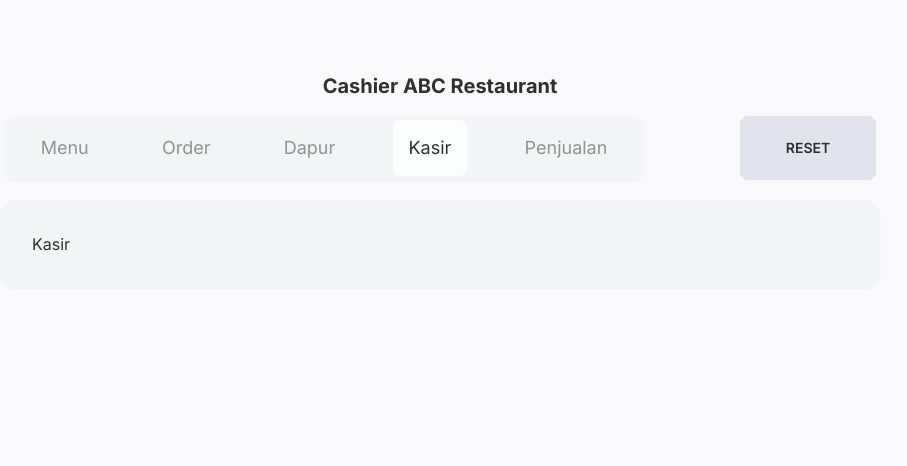
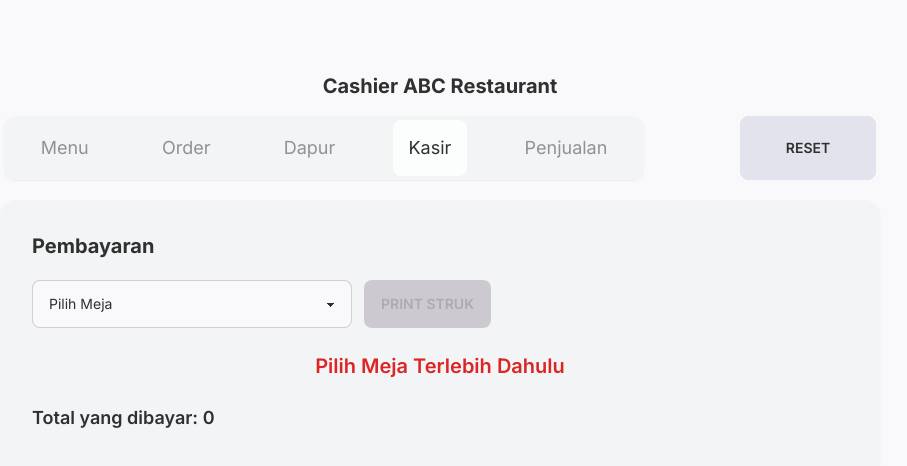
Before and after one commit to baskararestu/restaurant-cashier, a Next.js app: page /kasir in a window 1280 px wide. Shown: the top 466 px of the page, without its empty margins (200-1107 px from the left). Built offline with nearby package versions, Linux system fonts and the light colour scheme.

Commit message:
[feat] Kasir
-list order based on selected table
-print struk order based on selected table

```diff
--- /dev/null
+++ b/src/app/kasir/KasirContent.tsx
@@ -0,0 +1,87 @@
+import { Order } from "@/lib/Type";
+import { tableList } from "@/lib/data";
+import React, { useState } from "react";
+import { useKantinFunctions } from "./KasirFunctions";
+
+function KasirContent() {
+  const { selectedTable, orders, handleTableSelect, handlePrintStruk } =
+    useKantinFunctions();
+
+  const paymentPrice = orders.reduce(
+    (total, order) => total + order.totalPrice,
+    0
+  );
+  console.log(orders, "orders");
+
+  return (
+    <div className="flex flex-col gap-3">
+      <div className="flex gap-3 items-center">
+        <select
+          className="select select-bordered w-full max-w-xs"
+          value={selectedTable || ""}
+          onChange={(event) => handleTableSelect(event.target.value)}
+        >
+          <option disabled value="">
+            Pilih Meja
+          </option>
+          {tableList.map((table) => (
+            <option key={table.id} value={table.name}>
+              {table.name}
+            </option>
+          ))}
+        </select>
+        <button
+          className="btn"
+          disabled={orders.length === 0}
+          onClick={handlePrintStruk}
+        >
+          Print Struk
+        </button>
+      </div>
+      {selectedTable ? (
+        <div className="overflow-x-auto">
+          <table className="table">
+            <thead className="text-xl">
+              <tr>
+                <th></th>
+                <th>Menu</th>
+                <th>Jumlah</th>
+                <th>Harga</th>
+              </tr>
+            </thead>
+            <tbody className="text-lg">
+              {orders.length === 0 ? (
+                <tr>
+                  <td colSpan={4} className="text-center text-lg">
+                    Tidak ada pesanan
+                  </td>
+                </tr>
+              ) : (
+                orders.map((order, index) => (
+                  <tr key={index}>
+                    <th>{index + 1}</th>
+                    <td>{order.menu}</td>
+                    <td>{order.quantity}</td>
+                    <td>{order.totalPrice}</td>
+                  </tr>
+                ))
+              )}
+            </tbody>
+          </table>
+        </div>
+      ) : (
+        <div className="py-3 text-xl font-semibold text-red-600 text-center">
+          Pilih Meja Terlebih Dahulu
+        </div>
+      )}
+
+      <div className="">
+        <h3 className="text-lg font-semibold">
+          Total yang dibayar: {paymentPrice}
+        </h3>
+      </div>
+    </div>
+  );
+}
+
+export default KasirContent;
--- /dev/null
+++ b/src/app/kasir/KasirFunctions.ts
@@ -0,0 +1,67 @@
+import { Order } from "@/lib/Type";
+import { useEffect, useState } from "react";
+
+export function useKantinFunctions() {
+  const [selectedTable, setSelectedTable] = useState<string | null>(null);
+  const [orders, setOrders] = useState<Order[]>([]);
+
+  const handleTableSelect = (selectedTableName: string) => {
+    setSelectedTable(selectedTableName);
+  };
+
+  const printStruk = (selectedTable: string | null, orders: Order[]) => {
+    if (!selectedTable || orders.length === 0) {
+      return;
+    }
+
+    const paidOrders: Order[] = JSON.parse(
+      localStorage.getItem("paidOrder") || "[]"
+    );
+
+    const ordersToPay = orders.filter((order) => order.table === selectedTable);
+
+    paidOrders.push(...ordersToPay);
+
+    localStorage.setItem("paidOrder", JSON.stringify(paidOrders));
+
+    const itemOrder: Order[] = JSON.parse(
+      localStorage.getItem("itemOrder") || "[]"
+    );
+    const updatedItemOrder = itemOrder.filter(
+      (order) => order.table !== selectedTable
+    );
+    localStorage.setItem("itemOrder", JSON.stringify(updatedItemOrder));
+  };
+
+  const handlePrintStruk = async () => {
+    try {
+      printStruk(selectedTable, orders);
+      alert("print succed");
+      window.location.reload();
+    } catch (error) {
+      alert("error print");
+    }
+  };
+
+  useEffect(() => {
+    const selectedTableName = selectedTable;
+
+    if (!selectedTableName) {
+      setOrders([]);
+      return;
+    }
+
+    const itemOrder = JSON.parse(localStorage.getItem("itemOrder") || "[]");
+    const filteredOrders = itemOrder.filter(
+      (order: Order) => order.table === selectedTableName
+    );
+    setOrders(filteredOrders);
+  }, [selectedTable]);
+
+  return {
+    selectedTable,
+    orders,
+    handleTableSelect,
+    handlePrintStruk,
+  };
+}
--- a/src/app/kasir/page.tsx
+++ b/src/app/kasir/page.tsx
@@ -1,10 +1,18 @@
+"use client";
+
 import MainCard from "@/components/MainCard";
 import React from "react";
+import KasirContent from "./KasirContent";
 
 function Kasir() {
   return (
     <div>
-      <MainCard>Kasir</MainCard>
+      <MainCard>
+        <h2 className="text-xl font-bold">Pembayaran</h2>
+        <div className="py-3">
+          <KasirContent />
+        </div>
+      </MainCard>
     </div>
   );
 }
```
